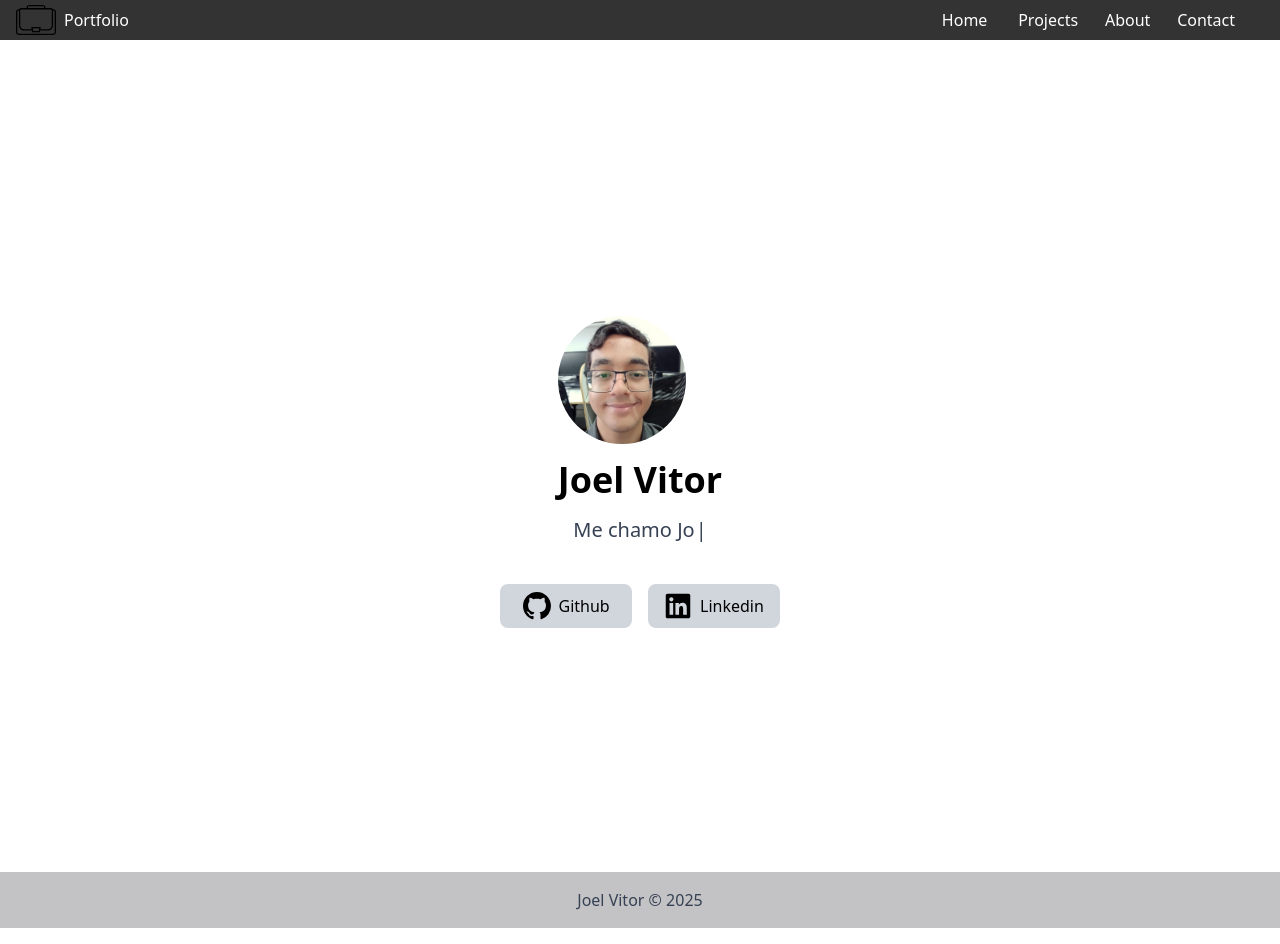
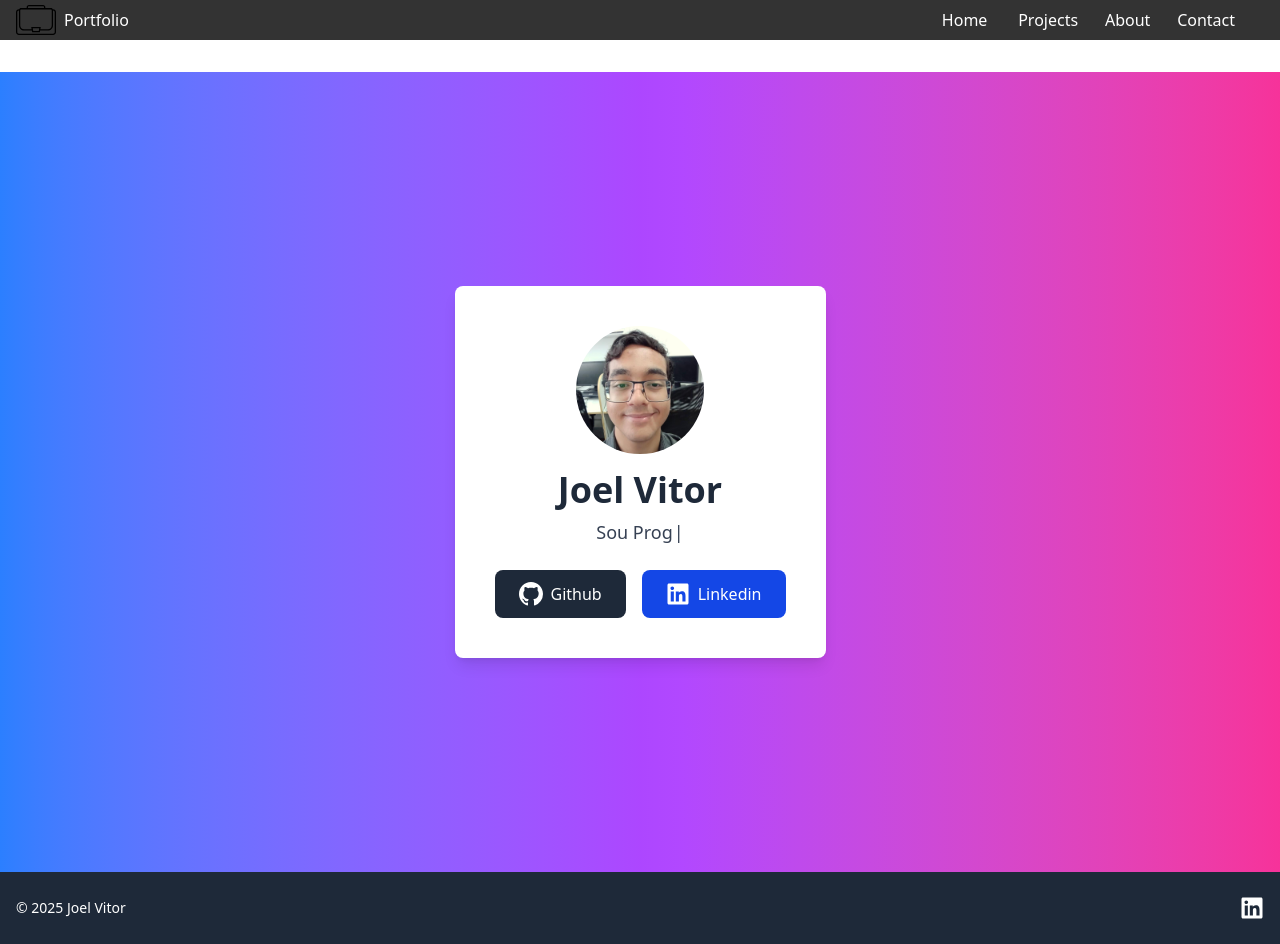
Before and after one commit to joelvitorniino/portfolio, a Next.js app: page / in a window 1280 px wide. Built offline with nearby package versions, Linux system fonts and the light colour scheme.

Commit message:
feat: some redesign in my portfolio

```diff
--- a/pages/components/Footer.tsx
+++ b/pages/components/Footer.tsx
@@ -1,21 +1,29 @@
 import Link from "next/link";
+import { FaLinkedin } from "react-icons/fa";
 
 const year = new Date().getFullYear();
 
 export default function Footer() {
   return (
-    <>
-      <footer className="bg-gray-100 text-center lg:text-left">
-        <div
-          className="text-center text-gray-700 p-4"
-          style={{ backgroundColor: "rgba(0, 0, 0, 0.2)" }}
-        >
+    <footer className="bg-gray-800 text-white">
+      <div className="max-w-7xl mx-auto px-4 py-6 flex flex-col md:flex-row items-center justify-between">
+        <div className="text-center md:text-left text-sm hover:underline">
+          &copy; {year}{" "}
           <Link href="https://www.linkedin.com/in/joel-vitor-niino-campos-b319ba238/">
             Joel Vitor
-          </Link>{" "}
-          &copy; { year }
+          </Link>
         </div>
-      </footer>
-    </>
+        <div className="mt-4 md:mt-0">
+          <Link
+            href="https://www.linkedin.com/in/joel-vitor-niino-campos-b319ba238/"
+            passHref  target="_blank"
+            rel="noopener noreferrer"
+            className="text-white hover:text-blue-400 transition-colors"
+          >
+              <FaLinkedin size={24} />
+          </Link>
+        </div>
+      </div>
+    </footer>
   );
 }
--- a/pages/components/Layout.tsx
+++ b/pages/components/Layout.tsx
@@ -4,7 +4,7 @@ import Navbar from "./Navbar";
 
 export default function Layout({ children }: React.PropsWithChildren) {
   return (
-    <>
+    <div className="flex flex-col min-h-screen">
       <Head>
         <link
           rel="shortcut icon"
@@ -13,8 +13,10 @@ export default function Layout({ children }: React.PropsWithChildren) {
         />
       </Head>
       <Navbar />
-      <main className="min-h-vh">{children}</main>
+      <main className="flex-grow">
+        {children}
+      </main>
       <Footer />
-    </>
+    </div>
   );
 }
--- a/pages/contact.tsx
+++ b/pages/contact.tsx
@@ -6,33 +6,31 @@ export default function Contact() {
   return (
     <>
       <Head>
-        <title>Contact Page</title>
+        <title>Contato | Portfólio Joel Vitor</title>
       </Head>
-      <div className="bg-gray-300 p-8">
-        <h1 className="text-3xl font-bold">Contact</h1>
-        <div className="mt-4">
-          <span className="inline-block m-1">
-            <FaLinkedin size={45} className="inline" />
-            <Link
-              href="https://br.linkedin.com/in/joel-vitor-niino-campos-b319ba238"
-              target="_blank"
-            >
-              <p className="inline ml-2 font-semibold hover:font-bold">
-                Joel Vitor Niino Campos
-              </p>
-            </Link>
-          </span>
-
-          <span className="flex m-1">
-            <FaWhatsapp size={45} className="inline" />
-            <Link href="https://wa.me/+5521967401179" target="_blank">
-              <p className="inline ml-2 font-semibold hover:font-bold">
-                Joel Vitor - Whatsapp
-              </p>
-            </Link>
-          </span>
+      <main className="min-h-screen bg-gradient-to-r from-blue-500 to-purple-600 flex items-center justify-center p-4">
+        <div className="bg-white rounded-lg shadow-lg p-8 max-w-md w-full">
+          <h1 className="text-3xl font-bold text-center text-gray-800 mb-6">Contato</h1>
+          <div className="space-y-4">
+            <div className="flex items-center space-x-4">
+              <FaLinkedin size={40} className="text-blue-700" />
+              <Link href="https://br.linkedin.com/in/joel-vitor-niino-campos-b319ba238" passHref target="_blank"
+                  rel="noopener noreferrer"
+                  className="text-lg font-semibold text-gray-700 hover:text-blue-800 transition-colors">
+                  Joel Vitor Niino Campos
+              </Link>
+            </div>
+            <div className="flex items-center space-x-4">
+              <FaWhatsapp size={40} className="text-green-500" />
+              <Link href="https://wa.me/+5521967401179" passHref target="_blank"
+                  rel="noopener noreferrer"
+                  className="text-lg font-semibold text-gray-700 hover:text-green-600 transition-colors">
+                  Joel Vitor - Whatsapp
+              </Link>
+            </div>
+          </div>
         </div>
-      </div>
+      </main>
     </>
   );
 }
--- a/pages/index.tsx
+++ b/pages/index.tsx
@@ -8,57 +8,57 @@ import Head from "next/head";
 const compliments = [
   "Me chamo Joel Vitor",
   "Sou Programador Full Stack",
-  "Meu grande sonho é se tornar um grande desenvolvedor!",
+  "Meu grande sonho é me tornar um desenvolvedor de excelência!",
   "Estudo programação há 5 anos!",
-  `Caso queira saber mais sobre mim <a href="/about" class="hover:font-bold">clique aqui!</a>`,
-  `Caso queira saber mais sobre os projetos que eu já desenvolvi <a href="/projects" class="hover:font-bold">clique aqui!</a>`,
-  "Obrigado por ler até o fim!",
+  `Conheça mais sobre mim <a href="/about" class="underline hover:font-bold">aqui</a>`,
+  `Veja meus projetos <a href="/projects" class="underline hover:font-bold">aqui</a>`,
+  "Obrigado por visitar meu portfólio!",
 ];
 
 export default function Home() {
   return (
     <>
       <Head>
-        <title>Home Page</title>
+        <title>Início | Portfólio Joel Vitor</title>
       </Head>
-
-      <div className="flex flex-col items-center justify-center min-h-screen">
-        <div className="text-center">
+      <main className="min-h-screen bg-gradient-to-r from-blue-500 via-purple-500 to-pink-500 flex items-center justify-center">
+        <div className="bg-white bg-opacity-90 rounded-lg shadow-lg p-10 max-w-xl mx-auto text-center">
+          <div className="flex flex-col items-center">
             <Image
               src="/images/profile.jpg"
-            width="128"
-            height="128"
               alt="Foto de perfil"
-            className="w-32 h-32 rounded-full mb-4"
+              width={128}
+              height={128}
+              className="rounded-full mb-4"
             />
-          <h1 className="text-4xl font-bold mb-4">Joel Vitor</h1>
-        </div>
-        <div className="text-xl iphone:text-center text-gray-700 mb-10">
+            <h1 className="text-4xl font-extrabold text-gray-800 mb-2">Joel Vitor</h1>
+            <div className="text-lg text-gray-700 mb-6">
               <Typewriter
                 options={{
                   strings: compliments,
                   autoStart: true,
-              loop: true
+                  loop: true,
+                  delay: 75,
                 }}
               />
             </div>
-        <div className="flex flex-col md:flex-row iphone:grid iphone:grid-cols-2 justify-center items-center gap-4">
-          <Link
-            href="https://github.com/joelvitorniino"
-            className="bg-gray-300 py-2 px-4 rounded-lg hover:bg-gray-400 flex items-center justify-center gap-2"
-          >
-            <BsGithub className="w-7 h-7" />
-            <span>Github</span>
+          </div>
+          <div className="flex flex-col md:flex-row items-center justify-center gap-4">
+            <Link href="https://github.com/joelvitorniino" passHref target="_blank"
+                rel="noopener noreferrer"
+                className="flex items-center justify-center gap-2 bg-gray-800 text-white px-6 py-3 rounded-lg hover:bg-gray-700 transition-colors">
+                <BsGithub className="w-6 h-6" />
+                Github
             </Link>
-          <Link
-            href="https://www.linkedin.com/in/joel-vitor-niino-campos-b319ba238/"
-            className="bg-gray-300 py-2 px-4 rounded-lg hover:bg-gray-400 flex items-center justify-center gap-2"
-          >
-            <FaLinkedin className="w-7 h-7" />
-            <span>Linkedin</span>
+            <Link href="https://www.linkedin.com/in/joel-vitor-niino-campos-b319ba238/" passHref target="_blank"
+                rel="noopener noreferrer"
+                className="flex items-center justify-center gap-2 bg-blue-700 text-white px-6 py-3 rounded-lg hover:bg-blue-600 transition-colors">
+                <FaLinkedin className="w-6 h-6" />
+                Linkedin
             </Link>
           </div>
         </div>
+      </main>
     </>
   );
 }
```
Lines whose indentation alone changed are shown as unchanged.
